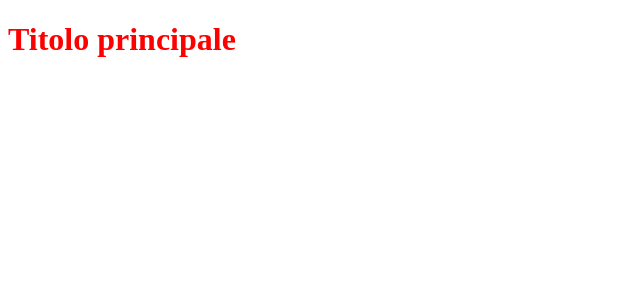
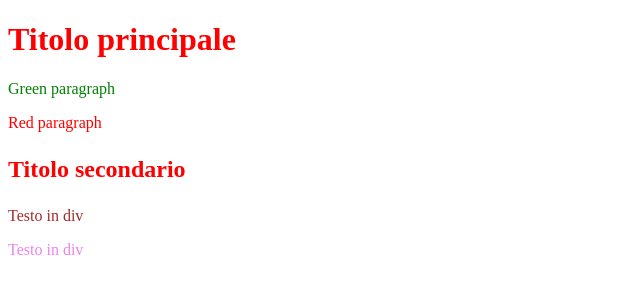
Before and after one commit to PapiMatteo/css-lesson, a plain HTML site: page index.html in a window 1280 px wide. Shown: the whole page, without its empty margins (0-640 px from the left). Drawn offline with Linux system fonts and the light colour scheme.

Commit message:
add: exaples

```diff
--- a/css/style.css
+++ b/css/style.css
@@ -1,3 +1,18 @@
 #main-title{
     color: red;
 }
+p{
+    color: green;
+}
+.red-text{
+    color: red;
+}
+.big-text {
+    font-size: 24px;
+}
+.pink .inner-text{
+    color: brown;
+}
+.yellow .inner-text{
+    color: violet;
+}
--- a/index.html
+++ b/index.html
@@ -7,6 +7,20 @@
     <link rel="stylesheet" href="css/style.css">
 </head>
 <body>
+    <!-- Identificatore univoco in pagina html -->
     <h1 id="main-title">Titolo principale</h1>
+
+    <!-- Tramite tag seleziona tutto cio' che usa quel tag -->
+    <p>Green paragraph</p>
+
+    <!-- Tramite classe -->
+    <p class="red-text">Red paragraph</p>
+    <h3 class="red-text big-text">Titolo secondario</h3>
+    <div class="pink">
+        <p class="inner-text">Testo in div</p>
+    </div>
+    <div class="yellow">
+        <p class="inner-text">Testo in div</p>
+    </div>
 </body>
 </html>
```
